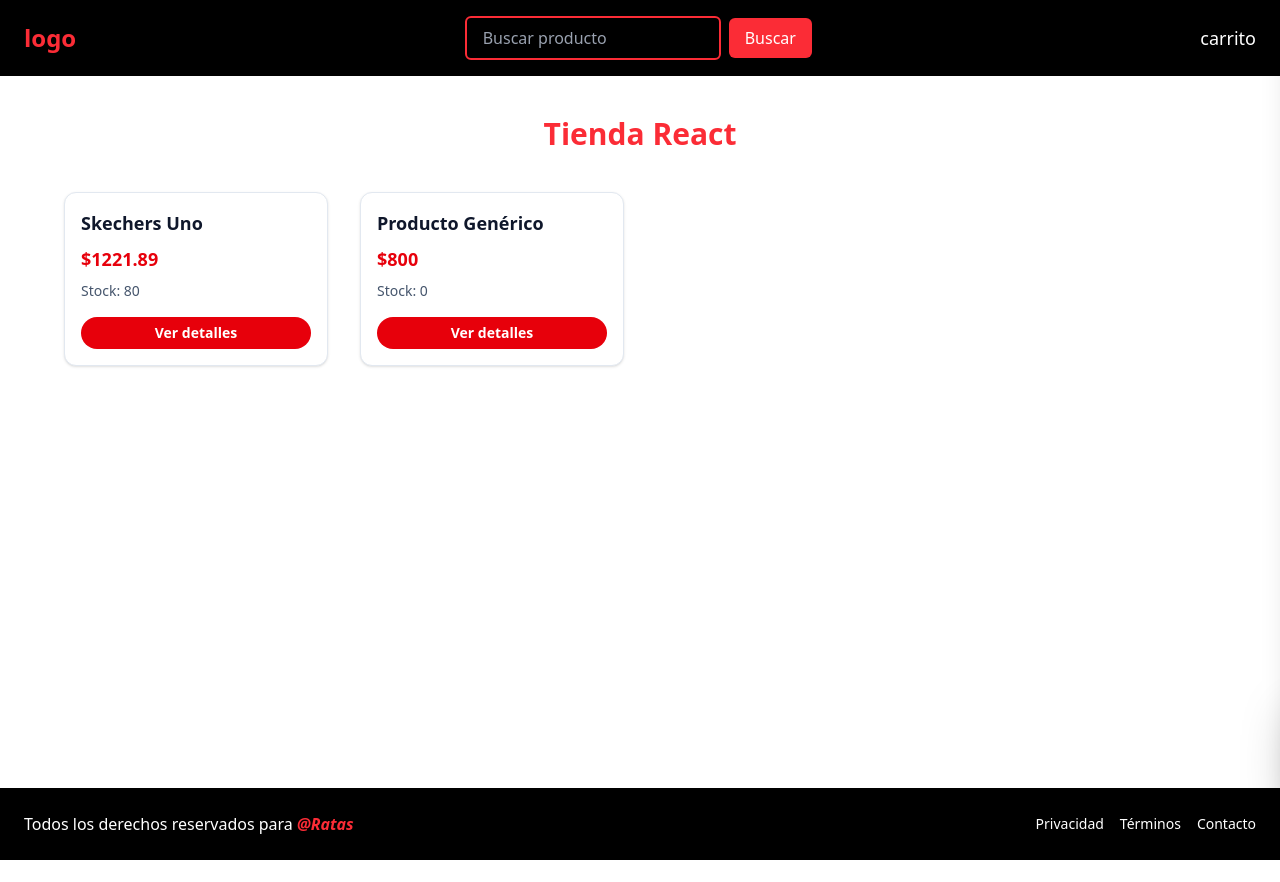
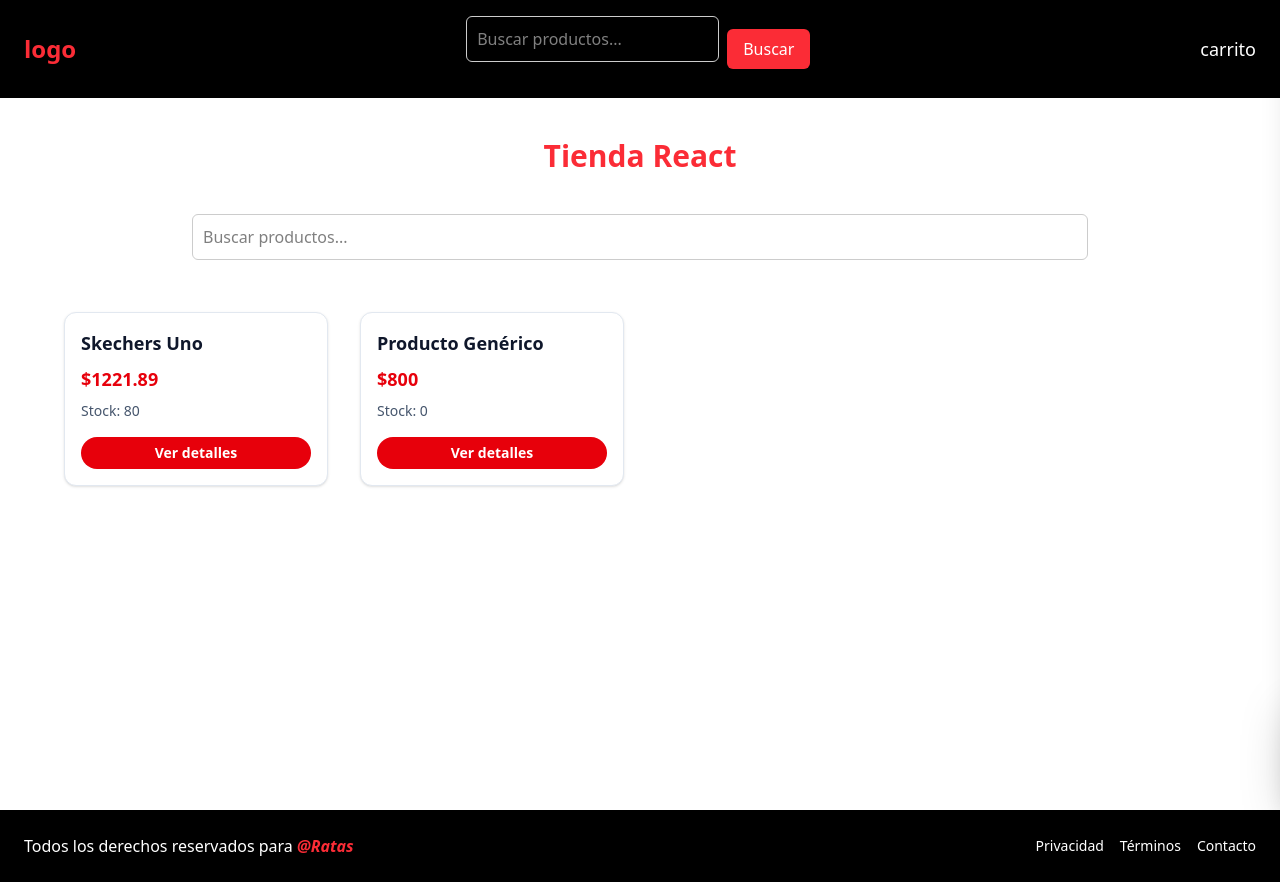
Before and after one commit to LuisDDB/Tienda-react, a React (Vite) app: page / in a window 1280 px wide. Before the commit the page ends 860 px from the top, so only its background shows below. Built offline with nearby package versions, Linux system fonts and the light colour scheme.

Commit message:
Se agrego la busqueda de productos mediante la barra buscadora

```diff
--- a/src/components/Navbar.jsx
+++ b/src/components/Navbar.jsx
@@ -1,4 +1,4 @@
-import { SearchBar } from "./SearchrBar";
+import { SearchrBar } from "./SearchrBar";
 import { Button } from "./Button";
 import { useCart } from "../context/CartContext"; // Importar el hook
 
@@ -19,7 +19,7 @@ export function Navbar() {
 
 
                     <div className="flex items-center space-x-2">
-                        <SearchBar txtHolder="Buscar producto" />
+                        <SearchrBar txtHolder="Buscar producto" />
                         <Button
                             txt="Buscar"
                             styles="bg-red-500 text-white px-4 py-2 rounded-md hover:bg-red-600 transition-colors"
--- a/src/components/SearchrBar.jsx
+++ b/src/components/SearchrBar.jsx
@@ -1,13 +1,27 @@
-export function SearchBar({ txtHolder }) {
-    return (
-        <>
-            <input
-                type="text"
-                placeholder={txtHolder}
-                className="w-64 px-4 py-2 rounded-md border-2 border-red-500
-                           focus:outline-none focus:ring-2 focus:ring-red-500
-                           text-black placeholder-gray-400 shadow-sm transition-all"
-            />
-        </>
-    )
+import { useState } from "react";
+
+export function SearchrBar({ onSearch }) {
+  const [query, setQuery] = useState("");
+
+  const handleChange = (e) => {
+    const value = e.target.value;
+    setQuery(value);
+    onSearch(value);
+  };
+
+  return (
+    <input
+      type="text"
+      placeholder="Buscar productos..."
+      value={query}
+      onChange={handleChange}
+      style={{
+        padding: "10px",
+        width: "100%",
+        borderRadius: "6px",
+        border: "1px solid #ccc",
+        marginBottom: "20px",
+      }}
+    />
+  );
 }
--- a/src/pages/Home.jsx
+++ b/src/pages/Home.jsx
@@ -1,5 +1,7 @@
 // src/pages/Home.jsx (ejemplo simplificado)
 import { Card } from "../components/Card";
+import {SearchrBar} from "../components/SearchrBar";
+import { useState } from "react";
 
 const products = [
   { id: "1", name: "Skechers Uno", price: 1221.89, stock: 80 },
@@ -7,16 +9,39 @@ const products = [
 ];
 
 export function Home() {
+  const [filtered, setFiltered] = useState(products);
+
+  //  Lógica del filtrado
+  const handleSearch = (query) => {
+    const q = query.toLowerCase();
+
+    const results = products.filter((p) =>
+      p.name.toLowerCase().includes(q)
+    );
+
+    setFiltered(results);
+  };
+
   return (
     <main className="min-h-[calc(100vh-8rem)] bg-white px-6 py-10">
       <h2 className="text-3xl font-bold text-center text-red-500 mb-10">
         Tienda React
       </h2>
 
+      {/*  Barra de búsqueda */}
+      <div className="max-w-4xl mx-auto mb-8">
+        <SearchrBar onSearch={handleSearch} />
+      </div>
+
+      {/*  Mostrar productos filtrados */}
       <section className="max-w-6xl mx-auto grid gap-8 grid-cols-1 md:grid-cols-2 lg:grid-cols-4">
-        {products.map((p) => (
-          <Card key={p.id} {...p} />
-        ))}
+        {filtered.length === 0 ? (
+          <p className="text-center col-span-full text-gray-600">
+            No se encontraron productos.
+          </p>
+        ) : (
+          filtered.map((p) => <Card key={p.id} {...p} />)
+        )}
       </section>
     </main>
   );
--- a/src/pages/Product.jsx
+++ b/src/pages/Product.jsx
@@ -1,6 +1,7 @@
 // src/pages/Product.jsx
 import { useParams } from "react-router-dom";
 import { useCart } from "../context/CartContext";  // <-- Importante
+
 
 const products = [
   {
```
